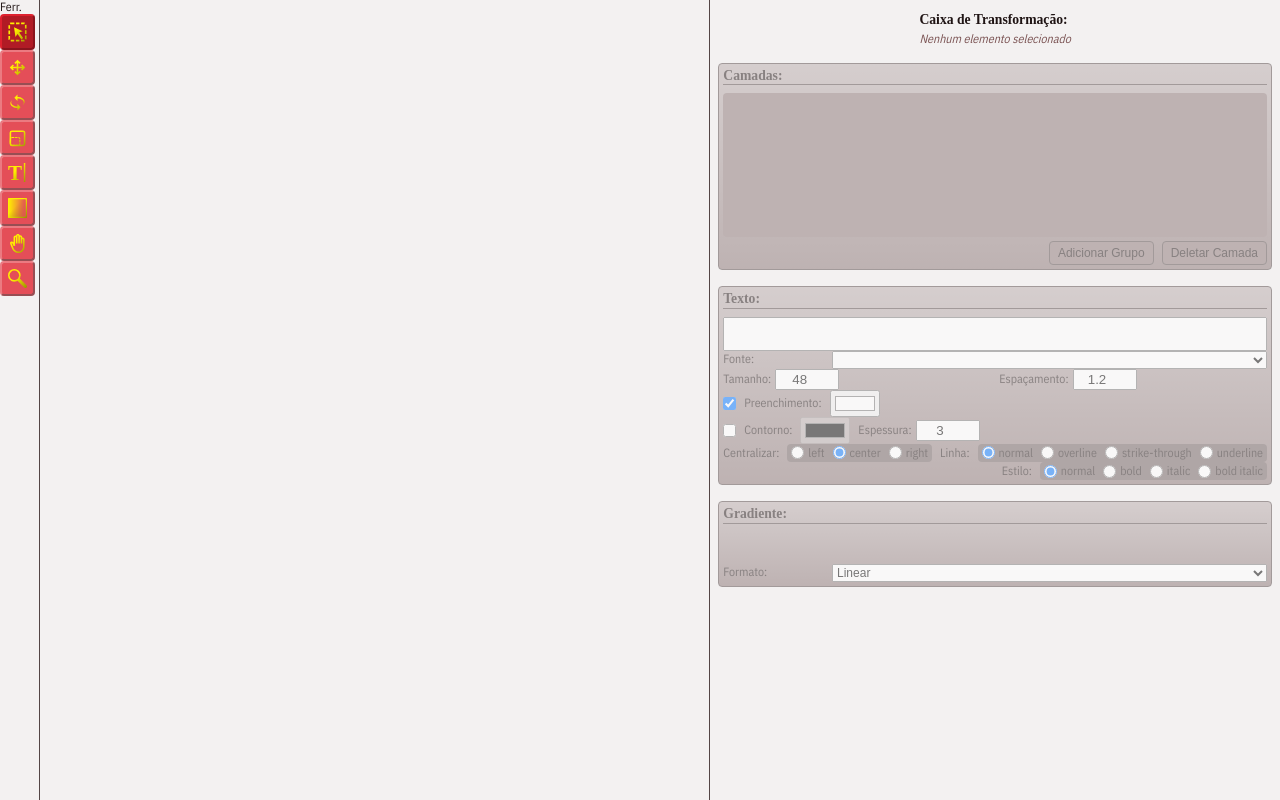
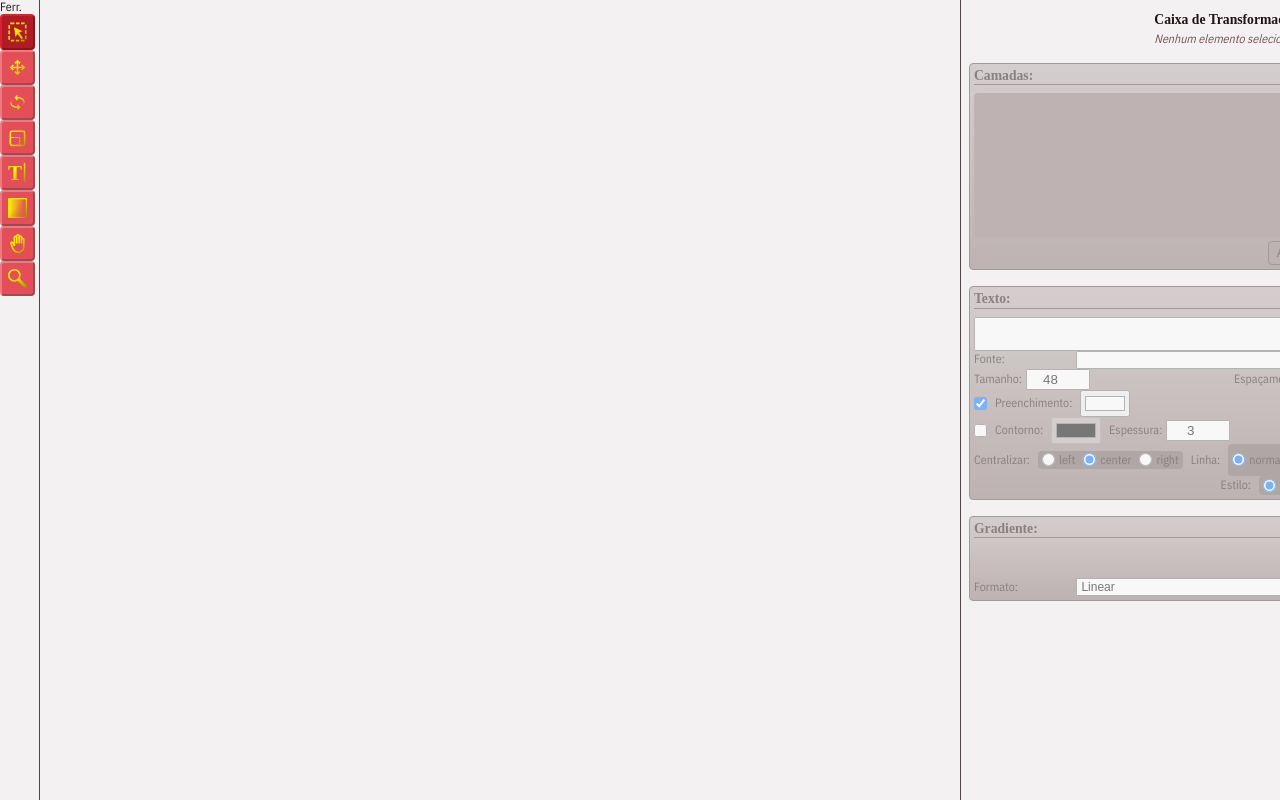
Before and after one commit to Pesterenan/vtd, a React (Vite) app: page / in a window 1280 px wide. Built offline with nearby package versions, Linux system fonts and the light colour scheme; a web font is replaced by a local one.

Commit message:
fix: app initialization

```diff
--- a/src/App.tsx
+++ b/src/App.tsx
@@ -11,11 +11,14 @@ import LayersMenu from "./components/LayersMenu/LayersMenu";
 import TextMenu from "./components/TextMenu/TextMenu";
 import GradientMenu from "./components/GradientMenu/GradientMenu";
 
+let vtdInitialized = false;
 
 const App = () => {
   const [eventBus, setEventBus] = useState<EventBus | null>(null);
 
   useEffect(() => {
+    if (vtdInitialized) return;
+    vtdInitialized = true;
     const bus = new EventBus();
     setEventBus(bus);
     initializeVTD(bus);
--- a/src/components/CanvasShell/CanvasShell.tsx
+++ b/src/components/CanvasShell/CanvasShell.tsx
@@ -4,7 +4,7 @@ import styles from "./CanvasShell.module.css";
 const CanvasShell = () => {
   const containerRef = useRef<HTMLDivElement>(null);
 
-  return <div ref={containerRef} className={styles.canvasShell} />;
+  return <div id="canvas-container" ref={containerRef} className={styles.canvasShell} />;
 };
 
 export default CanvasShell;
--- a/src/components/SideMenu/SideMenu.module.css
+++ b/src/components/SideMenu/SideMenu.module.css
@@ -3,8 +3,10 @@
   border-left: 1px solid var(--background-700);
   display: flex;
   flex-direction: column;
+  flex-wrap: wrap;
   align-items: center;
   padding: 0.5rem;
+  width: 320px;
   overflow-y: auto;
   transition: var(--background-transition);
 }
--- a/src/components/TransformMenu/TransformMenu.tsx
+++ b/src/components/TransformMenu/TransformMenu.tsx
@@ -22,6 +22,7 @@ const TransformMenu = () => {
 
   useEffect(() => {
     const unsub1 = on("selection:changed", ({ selectedElements }) => {
+      console.log(selectedElements, 'selected');
       setSelected(selectedElements.length > 0);
     });
     const unsub2 = on("transformBox:properties:change", (payload) => {
--- a/src/components/mainWindow.ts
+++ b/src/components/mainWindow.ts
@@ -72,14 +72,14 @@ export class MainWindow {
   }
 
   private createDOMElements(): void {
-    const appWindow = getElementById<HTMLDivElement>("app-window");
+    const canvasContainer = getElementById<HTMLDivElement>("canvas-container");
     this.canvas = document.createElement("canvas");
     this.canvas.id = "main-canvas";
     this.canvas.width = window.innerWidth - TOOL_MENU_WIDTH - SIDE_MENU_WIDTH;
     this.canvas.height = window.innerHeight;
     this.context = this.canvas.getContext("2d");
-    if (appWindow && this.canvas) {
-      appWindow.appendChild(this.canvas);
+    if (canvasContainer && this.canvas) {
+      canvasContainer.appendChild(this.canvas);
     }
   }
 
--- a/src/components/sideMenu.ts
+++ b/src/components/sideMenu.ts
@@ -5,47 +5,46 @@ import { SIDE_MENU_WIDTH } from "src/constants";
 import type { EventBus } from "src/utils/eventBus";
 import getElementById from "src/utils/getElementById";
 import { TransformMenu } from "./transformMenu";
+import { MIGRATION } from "src/migrationFlags";
 
 export class SideMenu {
   private static instance: SideMenu | null = null;
   private sideMenu: HTMLMenuElement;
-  private layersMenu: HTMLElement;
-  private gradientMenu: HTMLElement;
-  private textMenu: HTMLElement;
-  private transformMenu: HTMLElement;
 
   constructor(eventBus: EventBus) {
     this.sideMenu = document.createElement("menu");
-    this.transformMenu = TransformMenu.getInstance(eventBus).getMenu();
-    this.layersMenu = LayersMenu.getInstance(eventBus).getMenu();
-    this.textMenu = TextMenu.getInstance(eventBus).getMenu();
-    this.gradientMenu = GradientMenu.getInstance(eventBus).getMenu();
-    this.createDOMElements();
+    this.createDOMElements(eventBus);
   }
 
-  private createDOMElements(): void {
+  private createDOMElements(eventBus: EventBus): void {
+    if (MIGRATION.SideMenu) return;
+
     this.sideMenu.id = "side-menu";
     this.sideMenu.className = "side-menu";
     this.sideMenu.setAttribute("style", `width: ${SIDE_MENU_WIDTH}px;`);
-    const domElements: HTMLElement[] = [];
 
     const otherMenusDiv = document.createElement("div");
     otherMenusDiv.className = "container column g-05 jc-sb";
     otherMenusDiv.style.overflowY = 'auto';
     otherMenusDiv.style.paddingInline = '0.15rem';
     otherMenusDiv.style.maxWidth = `${SIDE_MENU_WIDTH - 16}px`;
-    otherMenusDiv.append(
-      this.transformMenu,
-      this.layersMenu,
-      this.textMenu,
-      this.gradientMenu,
-    );
 
-    domElements.push(
-      otherMenusDiv,
-    );
+    const panels: HTMLElement[] = [];
+    if (!MIGRATION.TransformMenu) {
+      panels.push(TransformMenu.getInstance(eventBus).getMenu());
+    }
+    if (!MIGRATION.LayersMenu) {
+      panels.push(LayersMenu.getInstance(eventBus).getMenu());
+    }
+    if (!MIGRATION.TextMenu) {
+      panels.push(TextMenu.getInstance(eventBus).getMenu());
+    }
+    if (!MIGRATION.GradientMenu) {
+      panels.push(GradientMenu.getInstance(eventBus).getMenu());
+    }
+    otherMenusDiv.append(...panels);
 
-    this.sideMenu.append(...domElements);
+    this.sideMenu.append(otherMenusDiv);
 
     const appWindow = getElementById<HTMLDivElement>("app-window");
     if (appWindow) {
```
